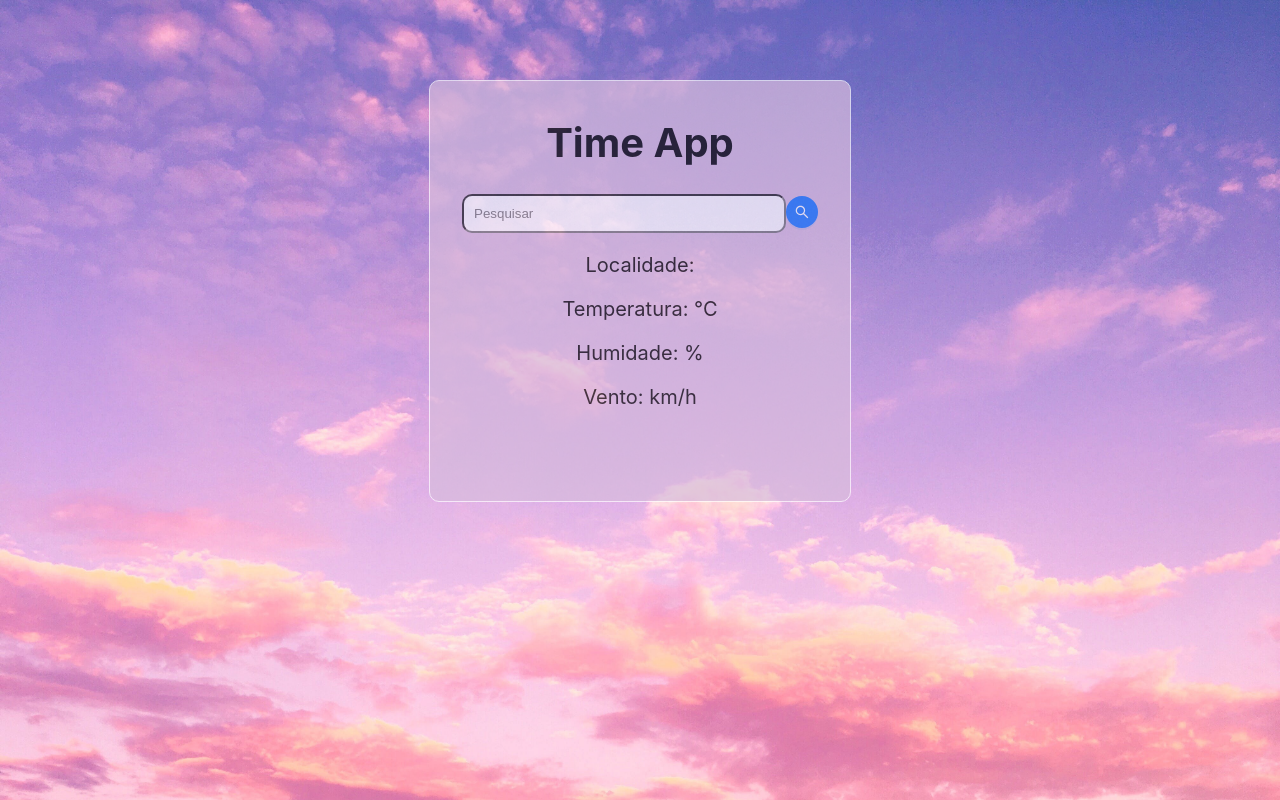
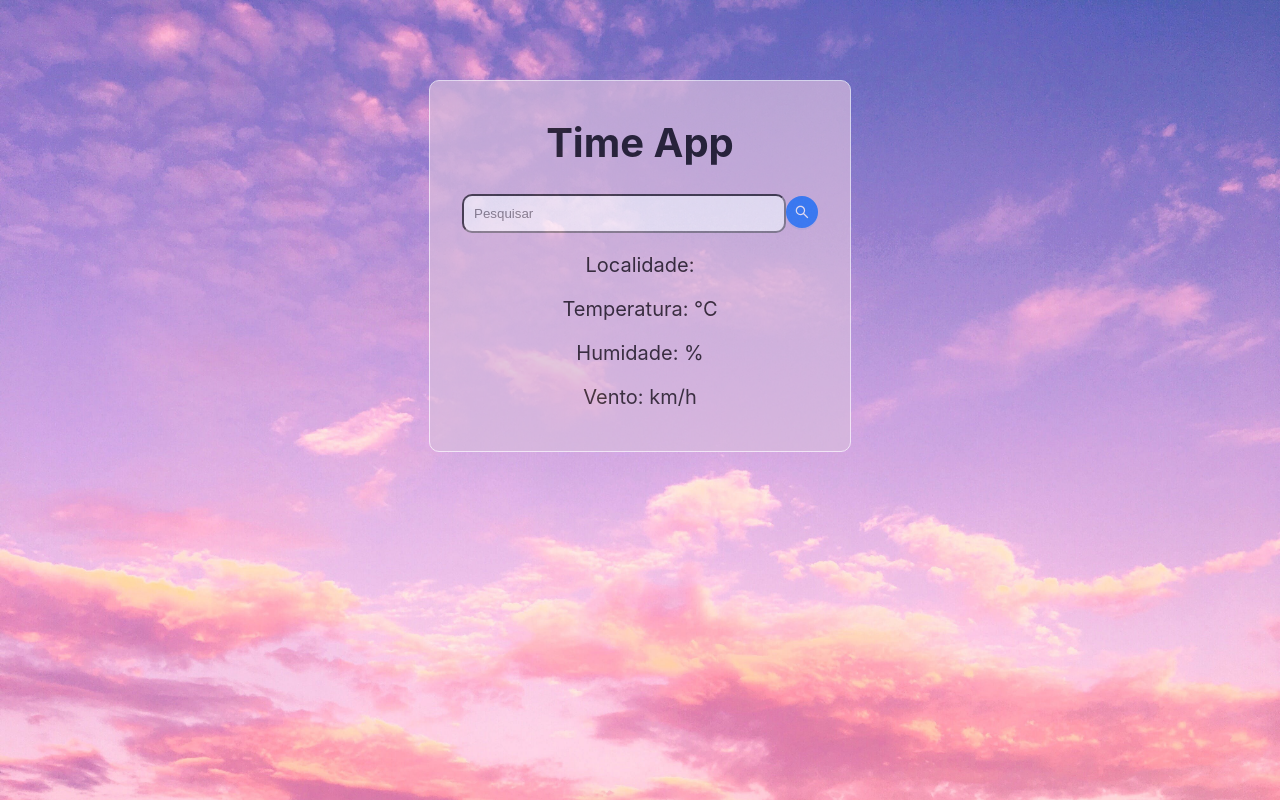
Before and after one commit to Isaiasdesemvolvedor/Clim-tico, a React (Create React App) app: page / in a window 1280 px wide. Built offline with nearby package versions, Linux system fonts and the light colour scheme.

Commit message:
Update App.css

```diff
--- a/src/App.css
+++ b/src/App.css
@@ -2,7 +2,7 @@
     position: relative;
     margin: auto;
     top: 10vh;
-    height: 400px;
+    height: 350px;
     width: 400px;
     font-size: 20px;
     border-radius: 10px;
```
